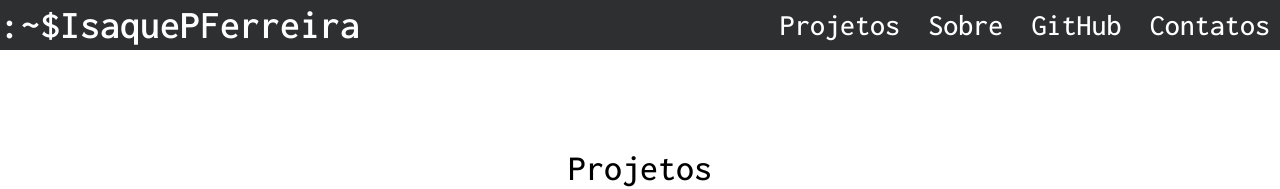
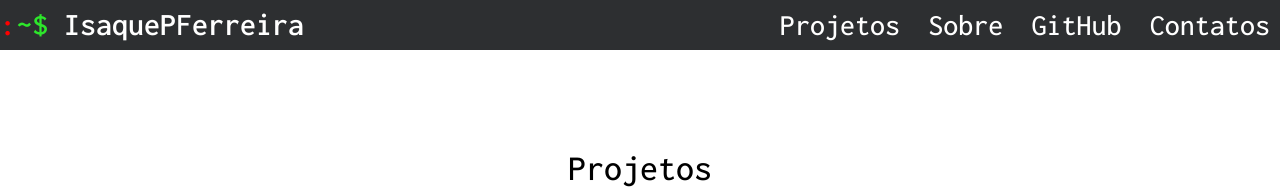
Before and after one commit to IsaquePFerreira/isaquepferreira.github.io, a website built with Vite: page src/index.html in a window 1280 px wide. Shown: the top 189 px of the page. Built offline with nearby package versions, Linux system fonts and the light colour scheme.

Commit message:
feat: MainTitle more stylized

```diff
--- a/src/components/MainTitle/index.js
+++ b/src/components/MainTitle/index.js
@@ -2,7 +2,7 @@ import "./style.css";
 
 function MainTitle() {
 	return `
-        <h1 class="main-title">:~$IsaquePFerreira</h1>
+        <h1 class="main-title"><a href="index.html"><span>~$</span> IsaquePFerreira</a></h1>
     `;
 }
 
--- a/src/components/MainTitle/style.css
+++ b/src/components/MainTitle/style.css
@@ -2,5 +2,19 @@
     color: var(--white);
     font-family: var(--default-font);
     font-weight: 600;
-    font-size: 2.5em;
+    font-size: 2em;
 }
+
+.main-title a {
+    color: var(--white);
+    text-decoration: none;
+}
+
+.main-title span {
+    color: var(--lime-green);
+}
+
+.main-title span::before {
+    content: ':';
+    color: #FF0000;
+}
```
